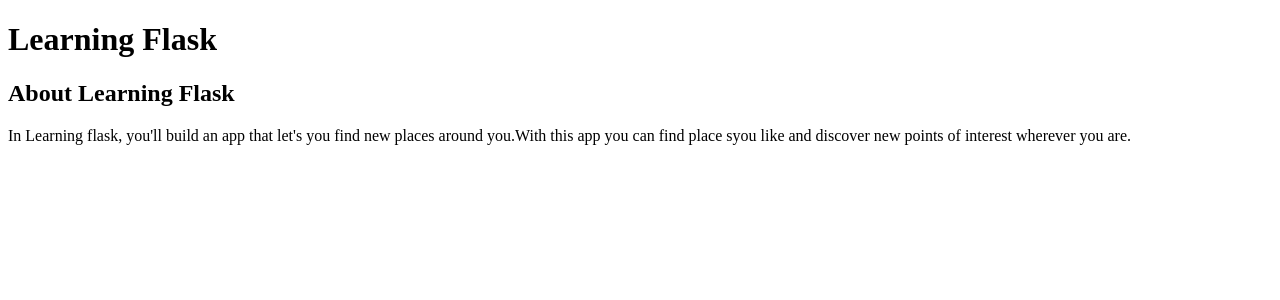
After one commit to abhibarman/learning-flaslk, a Flask app: page /about in a window 1280 px wide. The commit adds this page. Shown: the top 300 px of the page. Run offline with Flask 2, Linux system fonts and the light colour scheme.

Commit message:
About Page

```diff
--- a/routes.py
+++ b/routes.py
@@ -6,5 +6,9 @@ app = Flask(__name__)
 def index():
 	return render_template("index.html")
 
+@app.route("/about")
+def about():
+	return render_template("about.html")
+
 if __name__ =="__main__":
 	app.run(debug=True)
--- /dev/null
+++ b/templates/about.html
@@ -0,0 +1,11 @@
+{% extends "layout.html" %}
+{% block content %}
+ <main class="about-section">
+ 	<div class="container">
+ 		<h2>About Learning Flask</h2>
+ 		<p>
+ 			In Learning flask, you'll build an app that let's you find new places around you.With this app you can find place syou like and discover new points of interest wherever you are.
+ 		</p>
+ 	</div>
+ </main>
+{% endblock %}
--- a/templates/index.html
+++ b/templates/index.html
@@ -5,7 +5,7 @@
 		<div class="section-content">
 			<h2>Discover places nearby you.</h2>
 			<a href="#" class="btn-primary">Sign Up</a>
-			<a href="#" class="btn-secondary">Learn More</a>
+			<a href="{{url_for('about')}}" class="btn-secondary">Learn More</a>
 		</div>
 
 		<div class="section-device">
```
